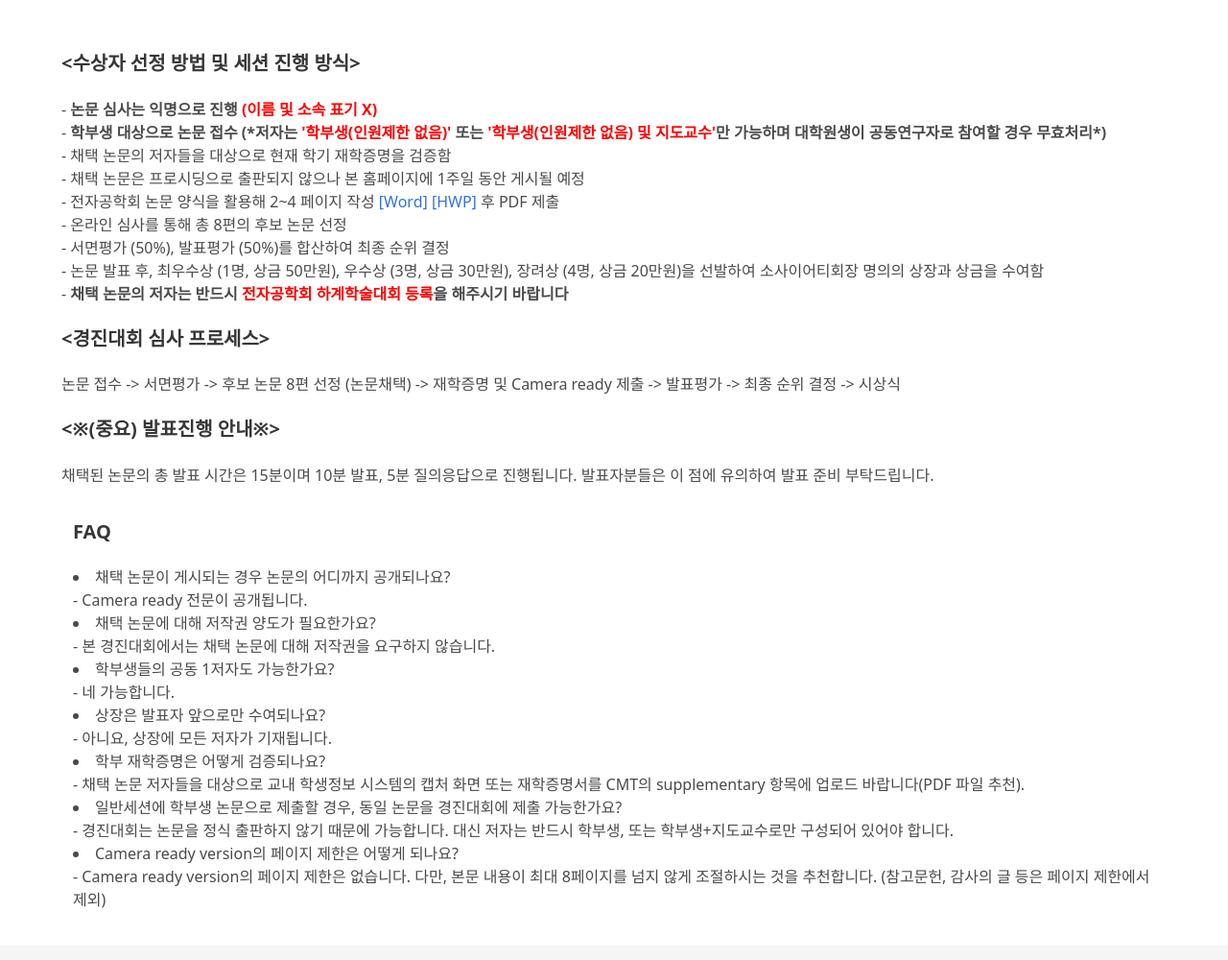
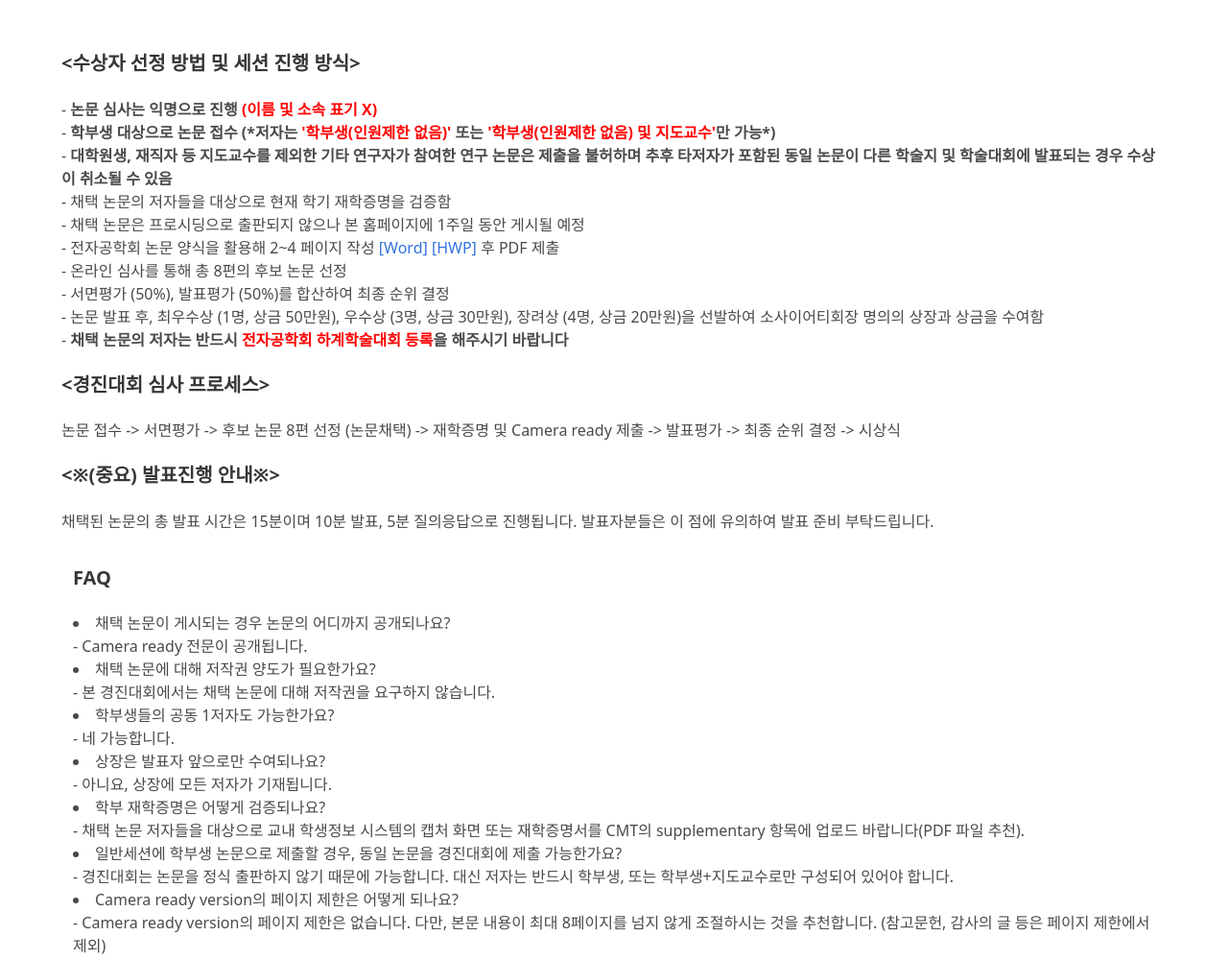
Before and after one commit to aiupc2025/aiupc2025.github.io, a plain HTML site: page index.html in a window 1280 px wide. Shown: the part 1540-2540 px from the top of the page at 96% size. Drawn offline with nearby package versions, Linux system fonts and the light colour scheme; some icons are missing.

Commit message:
Update index.html
Signed-off-by: bpai2025 <baej95220@gmail.com>

```diff
--- a/index.html
+++ b/index.html
@@ -263,7 +263,9 @@
           - <b>논문 심사는 익명으로 진행 <span style="color:red">(이름 및 소속 표기 X)</span></b>
           <br>
           - <b>학부생 대상으로 논문 접수 (*저자는 <span style="color:red">'학부생(인원제한 없음)'</span> 또는 <span style="color:red">'학부생(인원제한 없음) 및
-              지도교수'</span>만 가능하며 대학원생이 공동연구자로 참여할 경우 무효처리*)</b>
+              지도교수'</span>만 가능*)</b>
+          <br>
+          - <b>대학원생, 재직자 등 지도교수를 제외한 기타 연구자가 참여한 연구 논문은 제출을 불허하며 추후 타저자가 포함된 동일 논문이 다른 학술지 및 학술대회에 발표되는 경우 수상이 취소될 수 있음</b>
           <br>
           - 채택 논문의 저자들을 대상으로 현재 학기 재학증명을 검증함
           <br>
@@ -407,7 +409,7 @@
 
               <br>
 
-              문의처: henryjoshuakim@gmail.com
+              문의처: seungryong.kim@kaist.ac.kr
             </p>
 
             <p>
```
